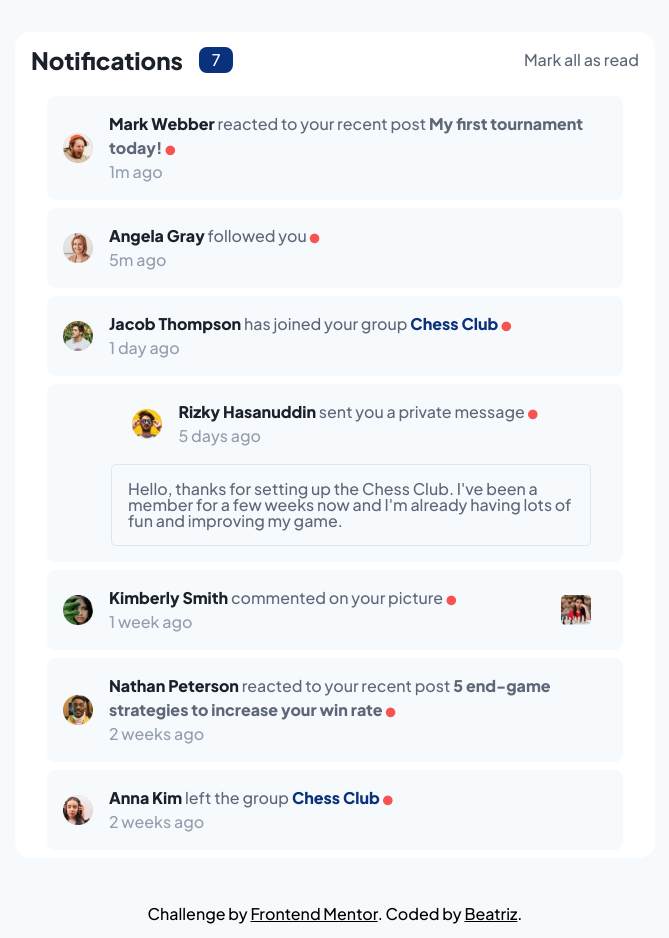
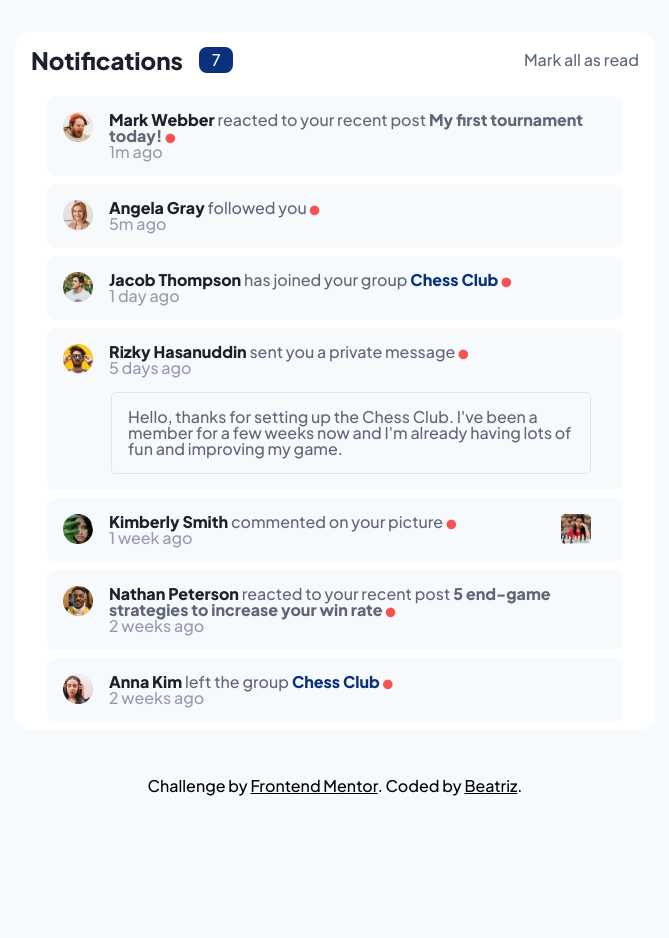
Before and after one commit to beatrizang/notifications-page, a plain HTML site: page index.html in a window 1280 px wide. Shown: the whole page, without its empty margins (305-974 px from the left). After the commit the page ends 810 px from the top, so only its background shows below. Drawn offline with Linux system fonts and the light colour scheme.

Commit message:
Se agrega modificaciones en css

```diff
--- a/assets/css/notification.css
+++ b/assets/css/notification.css
@@ -1,5 +1,4 @@
 .notification{
-    align-items:center;
     background: var(--very-light-grayish-blue);
     border-radius: 0.5rem;
     cursor: pointer;
@@ -22,7 +21,7 @@
 }
 
 .notification__text{
-    line-height: 1.5rem;
+    line-height: 1rem;
 }
 
 .notification__title{
@@ -72,7 +71,6 @@
 }
 
 .row{
-    align-items: center;
     display: flex;
 }
 
```
